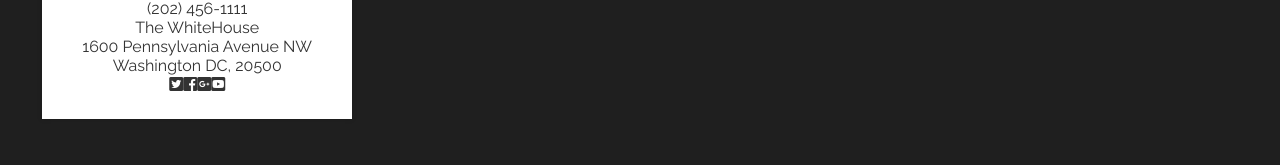
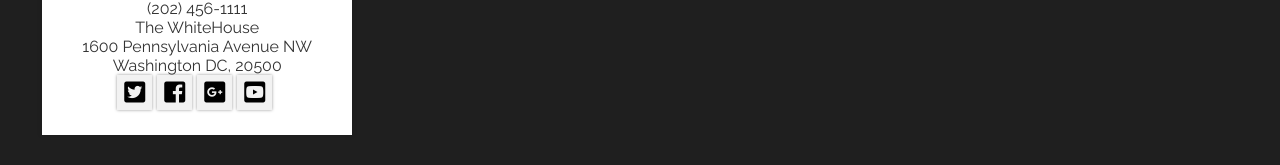
Before and after one commit to luiscarlin/representatives, a React app: page / in a window 1280 px wide. Shown: the part 437-602 px from the top of the page. Built offline with nearby package versions, Linux system fonts and the light colour scheme.

Commit message:
style icons

```diff
--- a/src/components/presenters/generic/card.js
+++ b/src/components/presenters/generic/card.js
@@ -24,8 +24,8 @@ export default ({ person }) => {
         <div className='social-media'>
           <i className="fab fa-twitter-square"></i>
           <i className="fab fa-facebook-square"></i>
-          <i class="fab fa-google-plus-square"></i>
-          <i class="fab fa-youtube-square"></i>
+          <i className="fab fa-google-plus-square"></i>
+          <i className="fab fa-youtube-square"></i>
         </div>
       </figcaption>
     </figure>
--- a/src/components/presenters/generic/card.scss
+++ b/src/components/presenters/generic/card.scss
@@ -48,5 +48,25 @@
   .caption {
     background-color: #ffffff;
     padding: 25px;
+
+    .social-media {
+      i {
+        margin-right: 5px;
+        display: inline-block;
+        font-size: 24px;
+        color: #000000;
+        width: 35px;
+        height: 35px;
+        line-height: 35px;
+        background: white;
+        box-shadow: 0 0 3px rgba(0, 0, 0, 0.4);
+        background-color: rgba(0, 0, 0, 0.05);
+
+        &:hover {
+          background-color: #242424;
+          color: white !important;
+        }
+      }
+    }
   }
 }
```
